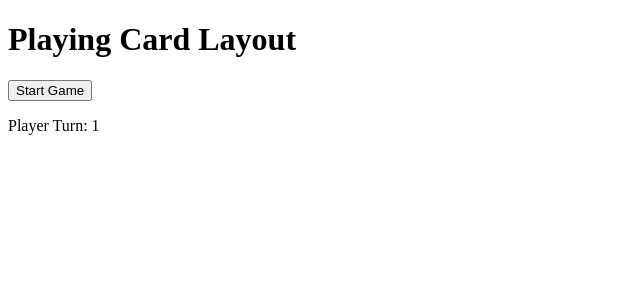
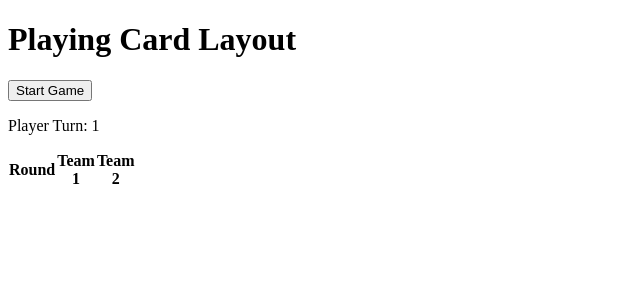
Before and after one commit to magnushansen/HMJ_Tech, a Next.js app in the folder sjavs/: page /game/page in a window 1280 px wide. Shown: the top 300 px of the page, without its empty margins (0-640 px from the left). Built offline with nearby package versions, Linux system fonts and the light colour scheme.

Commit message:
added a score board

```diff
--- a/sjavs/app/components/CardLayout.tsx
+++ b/sjavs/app/components/CardLayout.tsx
@@ -4,13 +4,23 @@ import React, { useState } from "react";
 import Card from "./Cards";
 import TrickManager from "./TrickManager";
 import TurnManager from "./TurnManager";
+import ScoreTable from "./ScoreTable"; // Import the ScoreTable component
 import styles from "./CardLayout.module.css";
-import { shuffleDeck, dealCards, chooseTrump } from "../../lib/gameUtils";
+import {
+  shuffleDeck,
+  dealCards,
+  chooseTrump,
+  calculateTrickPoints,
+  determineTrickWinner // Add this line
+} from "../../lib/gameUtils";
+
 
 const CardLayout: React.FC = () => {
   const [hands, setHands] = useState<string[][]>([]); // Hands for each player
   const [trumpSuit, setTrumpSuit] = useState<string | null>(null); // Chosen trump suit
   const [centeredCard, setCenteredCard] = useState<string | null>(null); // Track the centered card
+  const [roundScores, setRoundScores] = useState<number[][]>([]); // Each entry is [team1Score, team2Score]
+  const [currentTrick, setCurrentTrick] = useState<{ player: number; card: string }[]>([]);
 
   // Function to start the game
   const startGame = () => {
@@ -21,17 +31,42 @@ const CardLayout: React.FC = () => {
     if (trumpInfo) {
       setHands(dealtHands); // Set player hands
       setTrumpSuit(trumpInfo.trumpSuit); // Set the trump suit
+      setRoundScores([]); // Reset scores for a new game
     } else {
       alert("Re-dealing as no player has a strong trump suit.");
       startGame(); // Retry if trump is not chosen
     }
   };
 
+  // Function to handle when a round is complete
+  const handleRoundComplete = () => {
+    const team1Score = calculateTeamScore(0); // Calculate Team 1's score
+    const team2Score = calculateTeamScore(1); // Calculate Team 2's score
+
+    // Update the round scores state
+    setRoundScores((prevScores) => [...prevScores, [team1Score, team2Score]]);
+  };
+
+  const calculateTeamScore = (team: number): number => {
+    const teamPlayers = team === 0 ? [0, 2] : [1, 3];
+    return currentTrick
+      .filter((play) => teamPlayers.includes(play.player))
+      .reduce((acc, play) => acc + calculateTrickPoints([play]), 0);
+  };
+
   // Function to handle when a trick is completed
   const handleTrickComplete = (trick: { player: number; card: string }[]) => {
     console.log("Trick is complete:", trick);
-    // Example: Calculate the winner of the trick or update scores here
-  };
+
+    // Example: Determine the winner of the trick (logic from your gameUtils)
+    const trickWinner = determineTrickWinner(trick, trumpSuit);
+    console.log(`Player ${trickWinner + 1} wins the trick.`);
+
+    // Reset for the next trick
+    setLeadingSuit(null); // Reset the leading suit for the next round
+    setCurrentTrick([]);
+};
+
 
   return (
     <TurnManager players={hands.length}>
@@ -42,7 +77,7 @@ const CardLayout: React.FC = () => {
           hands={hands}
           onTrickComplete={handleTrickComplete}
         >
-          {({ leadingSuit, currentTrick, validatePlay, playCard }) => (
+          {({ leadingSuit, validatePlay, playCard }) => (
             <div className={styles.gameContainer}>
               {/* Start Game Button */}
               <button onClick={startGame} className={styles.startButton}>
@@ -104,6 +139,9 @@ const CardLayout: React.FC = () => {
                   ))}
                 </div>
               ))}
+
+              {/* Score Table */}
+              <ScoreTable roundScores={roundScores} />
             </div>
           )}
         </TrickManager>
@@ -113,3 +151,6 @@ const CardLayout: React.FC = () => {
 };
 
 export default CardLayout;
+function setLeadingSuit(arg0: null) {
+  throw new Error("Function not implemented.");
+}
--- /dev/null
+++ b/sjavs/app/components/ScoreTable.module.css
@@ -0,0 +1,16 @@
+.table {
+    border-collapse: collapse;
+    width: 10%;
+  }
+
+  .th {
+    border: 1px solid black;
+    text-align: center;
+    padding: 8px;
+  }
+
+  .td {
+    border: 1px solid black;
+    text-align: center;
+    padding: 8px;
+  }
--- /dev/null
+++ b/sjavs/app/components/ScoreTable.tsx
@@ -0,0 +1,31 @@
+import React from "react";
+import styles from "./ScoreTable.module.css";
+
+interface ScoreTableProps {
+  roundScores: number[][]; // Accepts an array of arrays for team scores
+}
+
+const ScoreTable: React.FC<ScoreTableProps> = ({ roundScores }) => {
+  return (
+    <table className={styles.table}>
+      <thead>
+        <tr>
+          <th>Round</th>
+          <th>Team 1</th>
+          <th>Team 2</th>
+        </tr>
+      </thead>
+      <tbody>
+        {roundScores.map((score, index) => (
+          <tr key={index}>
+            <td>{index + 1}</td>
+            <td>{score[0]}</td>
+            <td>{score[1]}</td>
+          </tr>
+        ))}
+      </tbody>
+    </table>
+  );
+};
+
+export default ScoreTable;
--- a/sjavs/app/components/TrickManager.tsx
+++ b/sjavs/app/components/TrickManager.tsx
@@ -4,15 +4,17 @@ import React, { useState } from "react";
 import { getCardSuit, playerHasSuit } from "../../lib/gameUtils";
 
 interface TrickManagerProps {
-  players: number; // Number of players
-  trumpSuit: string | null; // Current trump suit
-  hands: string[][]; // Current hands of all players
-  onTrickComplete: (trick: { player: number; card: string }[]) => void; // Callback when trick is complete
+  players: number;
+  trumpSuit: string | null;
+  hands: string[][];
+  onTrickComplete: (trick: { player: number; card: string }[]) => void;
   children: (props: {
     leadingSuit: string | null;
     currentTrick: { player: number; card: string }[];
     validatePlay: (card: string, playerIndex: number) => boolean;
     playCard: (card: string, playerIndex: number) => void;
+    setLeadingSuit: React.Dispatch<React.SetStateAction<string | null>>;
+    setCurrentTrick: React.Dispatch<React.SetStateAction<{ player: number; card: string }[]>>;
   }) => React.ReactNode;
 }
 
@@ -23,80 +25,27 @@ const TrickManager: React.FC<TrickManagerProps> = ({
   onTrickComplete,
   children,
 }) => {
-  const [leadingSuit, setLeadingSuit] = useState<string | null>(null); // The suit of the first card played in a trick
-  const [currentTrick, setCurrentTrick] = useState<{ player: number; card: string }[]>([]); // Cards currently played in the ongoing trick
+  const [leadingSuit, setLeadingSuit] = useState<string | null>(null);
+  const [currentTrick, setCurrentTrick] = useState<{ player: number; card: string }[]>([]);
 
-  /**
-   * Validates whether the player can legally play the selected card.
-   * @param card - The card the player is attempting to play
-   * @param playerIndex - The index of the player attempting to play the card
-   * @returns {boolean} - Whether the card can be played
-   */
   const validatePlay = (card: string, playerIndex: number): boolean => {
     const cardSuit = getCardSuit(card);
-
-    console.log(`Player ${playerIndex + 1} attempting to play ${card}`);
-    console.log(`Leading Suit: ${leadingSuit}, Trump Suit: ${trumpSuit}`);
-    console.log(`Player has leading suit: ${playerHasSuit(hands[playerIndex], leadingSuit)}`);
-    console.log(`Player has trump suit: ${trumpSuit ? playerHasSuit(hands[playerIndex], trumpSuit) : false}`);
-
-    // If no leading suit, it's the first card of the trick
     if (!leadingSuit) {
-      setLeadingSuit(cardSuit); // Set leading suit for the new trick
-      console.log(`Validation Result: true (no leading suit yet)`);
-      return true; // Any card is valid for the first play
+      setLeadingSuit(cardSuit);
+      return true;
     }
-
-    // Check if the player has cards of the leading suit
     const hasLeadingSuit = playerHasSuit(hands[playerIndex], leadingSuit);
-
-    if (hasLeadingSuit) {
-      // Must follow the leading suit
-      const isValid = cardSuit === leadingSuit;
-      console.log(`Validation Result: ${isValid} (must follow leading suit)`);
-      return isValid;
-    }
-
-    // If the player does not have the leading suit:
-    const hasTrumpSuit = trumpSuit ? playerHasSuit(hands[playerIndex], trumpSuit) : false;
-
-    if (hasTrumpSuit) {
-      // Must play a trump suit card if available
-      const isValid = cardSuit === trumpSuit;
-      console.log(`Validation Result: ${isValid} (must play trump suit if available)`);
-      return isValid;
-    }
-
-    // If the player has neither the leading suit nor trump suit, any card is valid
-    console.log(`Validation Result: true (no leading suit or trump suit available)`);
+    if (hasLeadingSuit && cardSuit !== leadingSuit) return false;
     return true;
   };
 
-  /**
-   * Handles playing a card, updating the trick and leading suit as necessary.
-   * @param card - The card being played
-   * @param playerIndex - The index of the player playing the card
-   */
   const playCard = (card: string, playerIndex: number) => {
     const cardSuit = getCardSuit(card);
-
-    // Set the leading suit if it's the first card played in the trick
-    if (!leadingSuit) {
-      setLeadingSuit(cardSuit);
-    }
-
-    // Add the card to the current trick
+    if (!leadingSuit) setLeadingSuit(cardSuit);
     const updatedTrick = [...currentTrick, { player: playerIndex, card }];
     setCurrentTrick(updatedTrick);
-
-    // Check if the trick is complete (all players have played a card)
     if (updatedTrick.length === players) {
-      console.log("Trick is complete:", updatedTrick);
-
-      // Notify the parent component about the completed trick
       onTrickComplete(updatedTrick);
-
-      // Reset for the next trick
       setLeadingSuit(null);
       setCurrentTrick([]);
     }
@@ -109,6 +58,8 @@ const TrickManager: React.FC<TrickManagerProps> = ({
         currentTrick,
         validatePlay,
         playCard,
+        setLeadingSuit, // Expose to children
+        setCurrentTrick, // Expose to children
       })}
     </>
   );
```
Also changed, not shown: sjavs/app/components/TrickHandler.tsx (added, +40 -0 lines).
